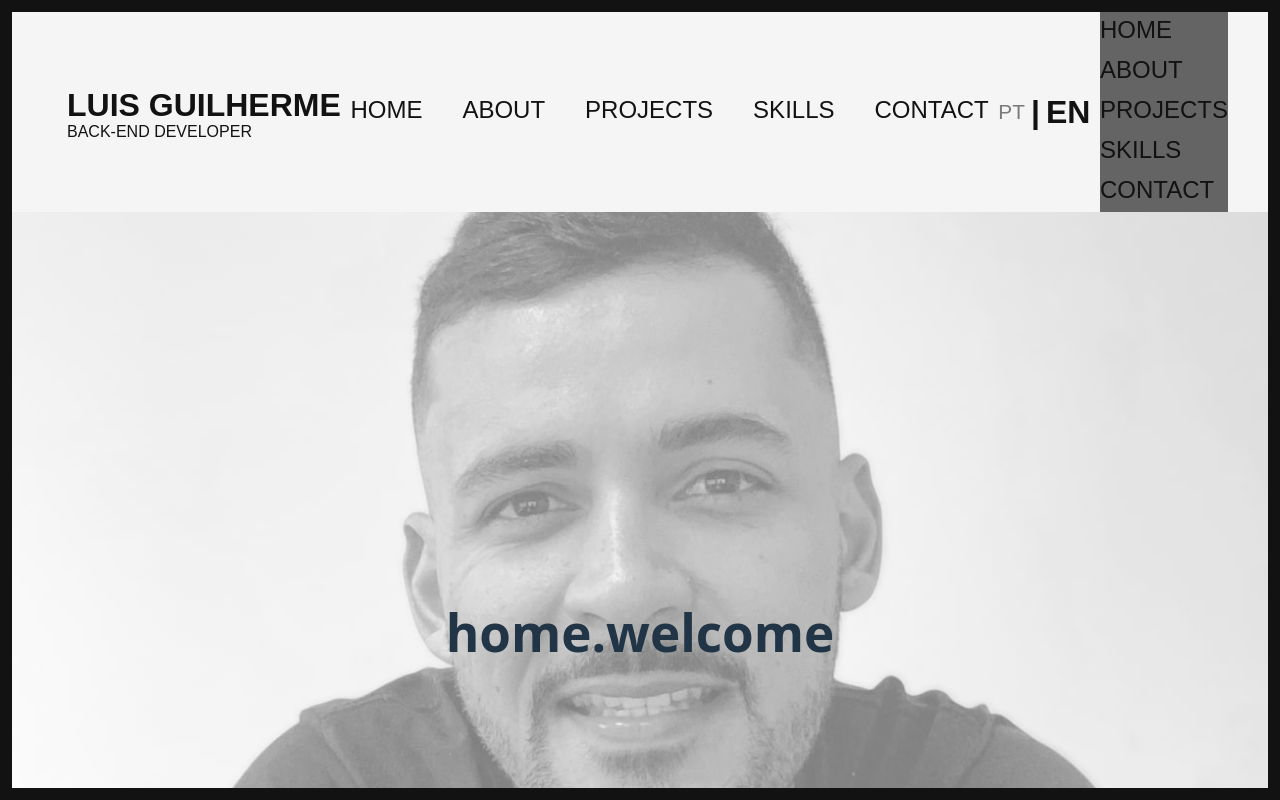
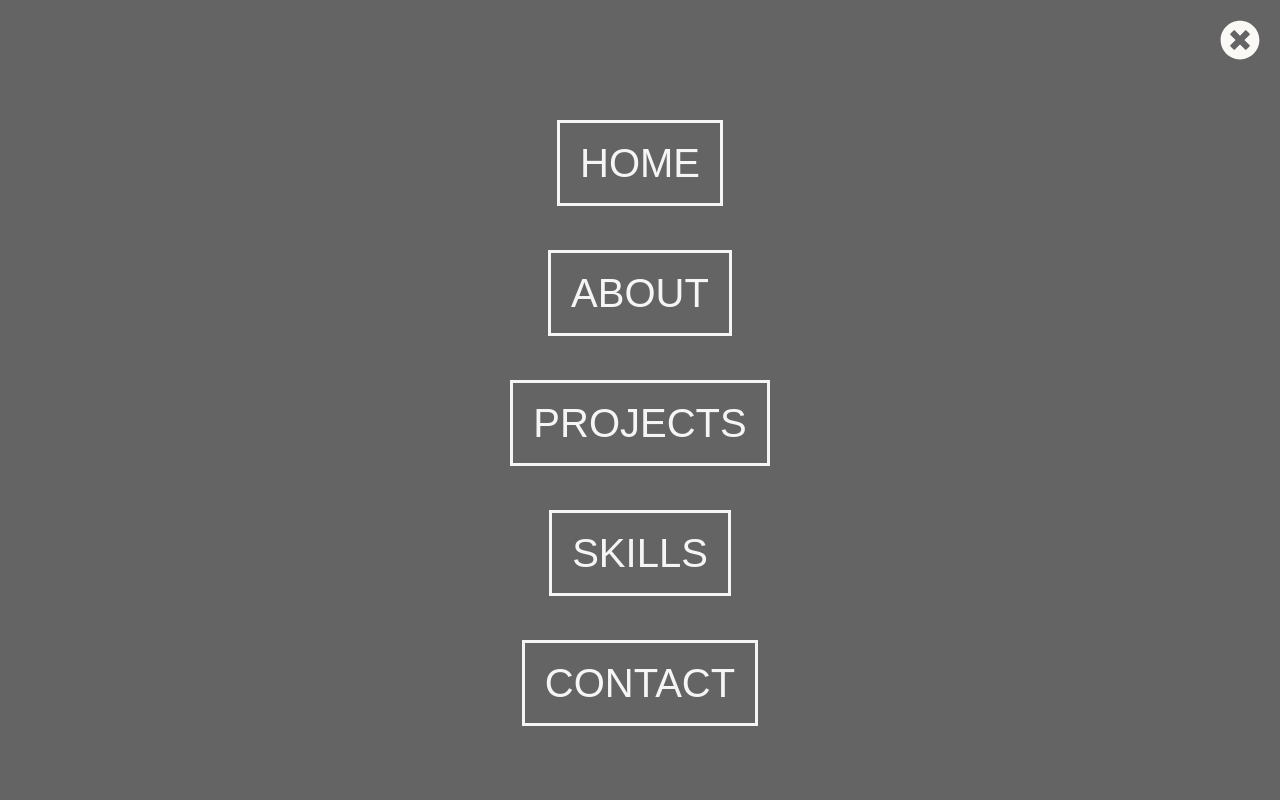
Before and after one commit to luisguilhermedacruz/portfolio_luisguilherme, a React (Vite) app: page / in a window 1280 px wide. Built offline with nearby package versions, Linux system fonts and the light colour scheme.

Commit message:
Fase final da implementação do menu suspenso.

```diff
--- a/src/components/Mobile_Menu.jsx
+++ b/src/components/Mobile_Menu.jsx
@@ -1,17 +1,19 @@
 import style from '../styles/MobileMenu.module.css';
 import { useTranslation } from "react-i18next";
-
+import { FaTimesCircle } from "react-icons/fa";
 
 const Mobile_Menu = () => {
   const { t } = useTranslation();
 
   return (
     <div className={style.menu_links_container}>
-      <a href="#home">{t('nav.home')}</a>
-      <a href="#about">{t('nav.about')}</a>
-      <a href="#projects">{t('nav.projects')}</a>
-      <a href="#skills">{t('nav.skills')}</a>
-      <a href="#contact">{t('nav.contact')}</a>
+      <FaTimesCircle size={40} className={style.close_icon} />
+      <a href="#home"><span className={style.link_content}>{t('nav.home')}</span></a>
+      <a href="#about"><span className={style.link_content}>{t('nav.about')}</span></a>
+      <a href="#projects"><span className={style.link_content}>{t('nav.projects')}</span></a>
+      <a href="#skills"><span className={style.link_content}>{t('nav.skills')}</span></a>
+      <a href="#contact"><span className={style.link_content}>{t('nav.contact')}</span></a>
+
     </div>
   )
 }
--- a/src/components/Navbar.jsx
+++ b/src/components/Navbar.jsx
@@ -1,4 +1,4 @@
-import { useTranslation } from "react-i18next"; // <-- 1. Importar o hook useTranslation
+import { useTranslation } from "react-i18next";
 import style from '../styles/navbar.module.css';
 import ButtonsNav from './ButtonsNav';
 import Navlinks from './Navlinks';
--- a/src/styles/MobileMenu.module.css
+++ b/src/styles/MobileMenu.module.css
@@ -1,19 +1,45 @@
 @import url(../styles/global.css);
+
+.close_icon{
+    position: absolute;
+    top: 20px;
+    right: 20px;
+    color: var(--white_tree);
+}
 
 .menu_links_container{
     background-color: #646464;
     display: flex;
     flex-direction: column;
+    width: 100vw;
+    height: 100vh;
+    justify-content: flex-start;
+    padding-top: 100px;
+    align-items: center;
+    position: fixed;
+    top:0;
+    left:0;
+    z-index:1000;
 }
 
+
 a{
+    display: block;
     font-family: var(--font_secondary);
-    font-size: 3rem;
     list-style: none;
     text-decoration: none;
     color: var(--white_tree);
-    align-items: center;
-    max-width: 100%;
+    margin: 20px 0 20px 0;
+
+}
 
 
+.link_content{
+    display: inline-block;
+    border: var(--white_one) solid 3px;
+    padding: 10px 20px;
+    text-align: center;
+    font-weight: 400;
+    color: var(--white_one);
+    font-size: 2.5rem;
 }
```
Also changed, not shown: 1 other file (tests, documents, lock files or other folders).
